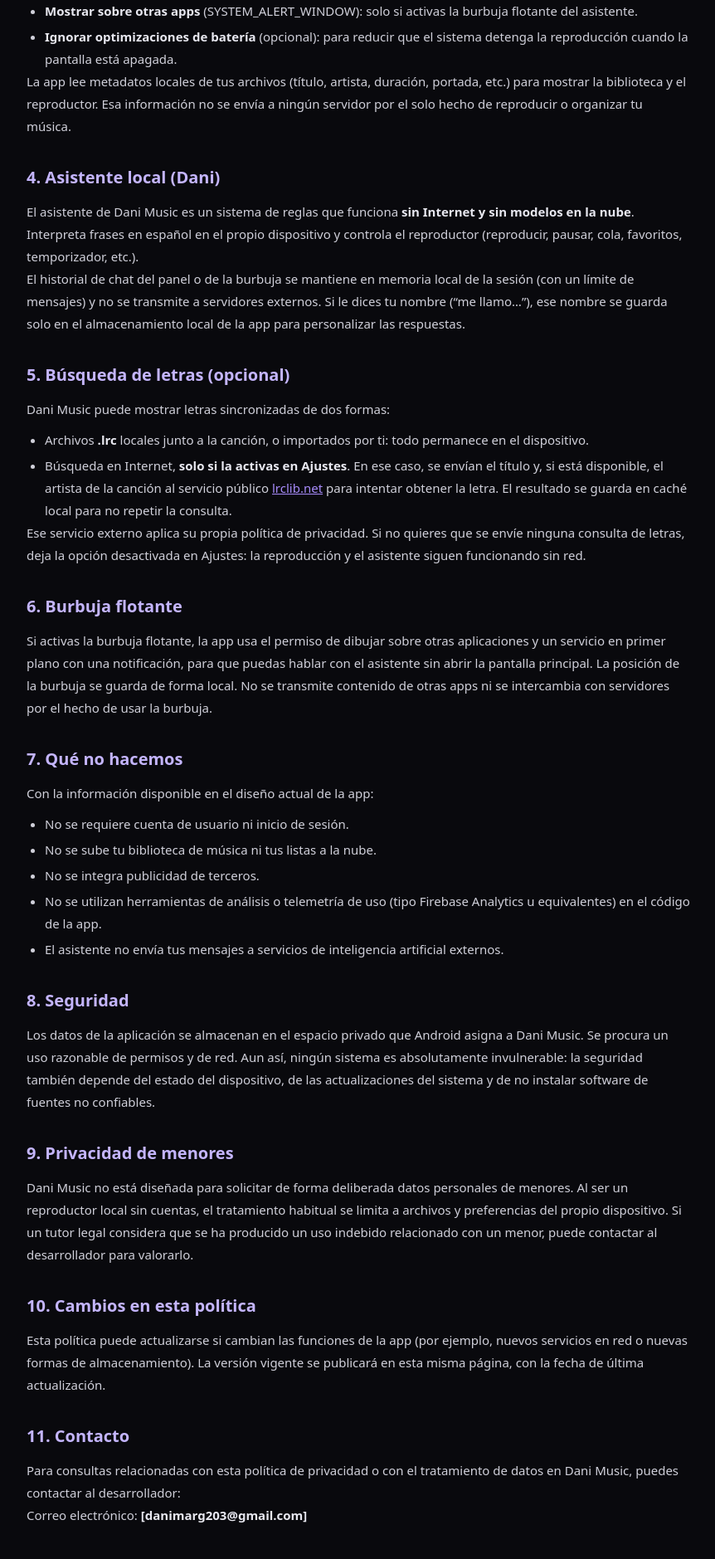
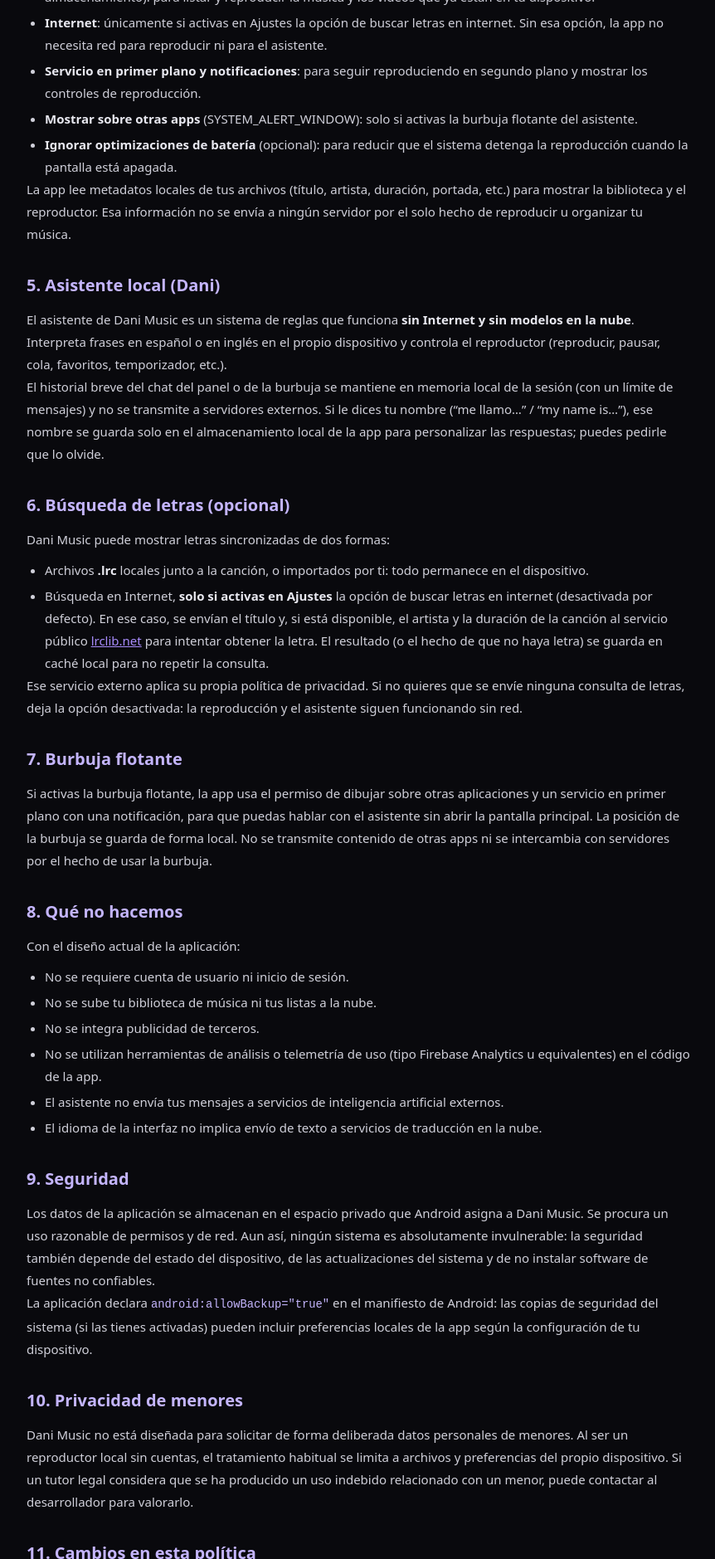
Before and after one commit to GabryYR/Dani-Musica-Local, a plain HTML site: page privacy-policy.html in a window 1280 px wide. Shown: the part 921-2800 px from the top of the page at 83% size, without its empty margins (208-1070 px from the left). Drawn offline with Linux system fonts and the light colour scheme.

Commit message:
Update privacy policy sections and formatting

```diff
--- a/privacy-policy.html
+++ b/privacy-policy.html
@@ -90,6 +90,11 @@
       font-weight: 600;
     }
 
+    code {
+      font-size: 0.92em;
+      color: #c4b5fd;
+    }
+
     footer {
       margin-top: 45px;
       padding-top: 20px;
@@ -133,12 +138,22 @@
       reproducción, la posición de cada canción o vídeo, el nombre
       que le digas al asistente y el resto de ajustes se guardan
       <strong>solo en el teléfono</strong>, mediante el almacenamiento
-      local de la aplicación.
+      local de la aplicación (preferencias privadas de Android).
     </p>
   </section>
 
   <section>
-    <h2>3. Permisos y datos del dispositivo</h2>
+    <h2>3. Idioma de la interfaz</h2>
+    <p>
+      La interfaz y el asistente pueden mostrarse en español o en inglés
+      según el idioma del sistema del teléfono. Esa elección se resuelve
+      <strong>en el propio dispositivo</strong>, sin enviar datos a
+      servidores de traducción ni a servicios externos.
+    </p>
+  </section>
+
+  <section>
+    <h2>4. Permisos y datos del dispositivo</h2>
     <p>
       Para funcionar, la app puede solicitar o usar los siguientes
       permisos, según la versión de Android y las funciones que actives:
@@ -151,9 +166,9 @@
         vídeos que ya están en tu dispositivo.
       </li>
       <li>
-        <strong>Internet</strong>: únicamente si activas la búsqueda
-        de letras en Ajustes. Sin esa opción, la app no necesita red
-        para reproducir ni para el asistente.
+        <strong>Internet</strong>: únicamente si activas en Ajustes la
+        opción de buscar letras en internet. Sin esa opción, la app no
+        necesita red para reproducir ni para el asistente.
       </li>
       <li>
         <strong>Servicio en primer plano y notificaciones</strong>:
@@ -175,29 +190,30 @@
       La app lee metadatos locales de tus archivos (título, artista,
       duración, portada, etc.) para mostrar la biblioteca y el
       reproductor. Esa información no se envía a ningún servidor
-      por el solo hecho de reproducir o organizar tu música.
+      por el solo hecho de reproducir u organizar tu música.
     </p>
   </section>
 
   <section>
-    <h2>4. Asistente local (Dani)</h2>
+    <h2>5. Asistente local (Dani)</h2>
     <p>
       El asistente de Dani Music es un sistema de reglas que funciona
       <strong>sin Internet y sin modelos en la nube</strong>. Interpreta
-      frases en español en el propio dispositivo y controla el
-      reproductor (reproducir, pausar, cola, favoritos, temporizador, etc.).
+      frases en español o en inglés en el propio dispositivo y controla
+      el reproductor (reproducir, pausar, cola, favoritos, temporizador, etc.).
     </p>
     <p>
-      El historial de chat del panel o de la burbuja se mantiene en
-      memoria local de la sesión (con un límite de mensajes) y no se
+      El historial breve del chat del panel o de la burbuja se mantiene
+      en memoria local de la sesión (con un límite de mensajes) y no se
       transmite a servidores externos. Si le dices tu nombre
-      (“me llamo…”), ese nombre se guarda solo en el almacenamiento
-      local de la app para personalizar las respuestas.
+      (“me llamo…” / “my name is…”), ese nombre se guarda solo en el
+      almacenamiento local de la app para personalizar las respuestas;
+      puedes pedirle que lo olvide.
     </p>
   </section>
 
   <section>
-    <h2>5. Búsqueda de letras (opcional)</h2>
+    <h2>6. Búsqueda de letras (opcional)</h2>
     <p>
       Dani Music puede mostrar letras sincronizadas de dos formas:
     </p>
@@ -207,24 +223,25 @@
         o importados por ti: todo permanece en el dispositivo.
       </li>
       <li>
-        Búsqueda en Internet, <strong>solo si la activas en Ajustes</strong>.
+        Búsqueda en Internet, <strong>solo si activas en Ajustes</strong>
+        la opción de buscar letras en internet (desactivada por defecto).
         En ese caso, se envían el título y, si está disponible, el
-        artista de la canción al servicio público
+        artista y la duración de la canción al servicio público
         <a href="https://lrclib.net" rel="noopener noreferrer">lrclib.net</a>
-        para intentar obtener la letra. El resultado se guarda en
-        caché local para no repetir la consulta.
+        para intentar obtener la letra. El resultado (o el hecho de que
+        no haya letra) se guarda en caché local para no repetir la consulta.
       </li>
     </ul>
     <p>
       Ese servicio externo aplica su propia política de privacidad.
       Si no quieres que se envíe ninguna consulta de letras, deja
-      la opción desactivada en Ajustes: la reproducción y el asistente
-      siguen funcionando sin red.
+      la opción desactivada: la reproducción y el asistente siguen
+      funcionando sin red.
     </p>
   </section>
 
   <section>
-    <h2>6. Burbuja flotante</h2>
+    <h2>7. Burbuja flotante</h2>
     <p>
       Si activas la burbuja flotante, la app usa el permiso de dibujar
       sobre otras aplicaciones y un servicio en primer plano con una
@@ -236,8 +253,8 @@
   </section>
 
   <section>
-    <h2>7. Qué no hacemos</h2>
-    <p>Con la información disponible en el diseño actual de la app:</p>
+    <h2>8. Qué no hacemos</h2>
+    <p>Con el diseño actual de la aplicación:</p>
     <ul>
       <li>No se requiere cuenta de usuario ni inicio de sesión.</li>
       <li>No se sube tu biblioteca de música ni tus listas a la nube.</li>
@@ -246,11 +263,13 @@
           (tipo Firebase Analytics u equivalentes) en el código de la app.</li>
       <li>El asistente no envía tus mensajes a servicios de inteligencia
           artificial externos.</li>
+      <li>El idioma de la interfaz no implica envío de texto a servicios
+          de traducción en la nube.</li>
     </ul>
   </section>
 
   <section>
-    <h2>8. Seguridad</h2>
+    <h2>9. Seguridad</h2>
     <p>
       Los datos de la aplicación se almacenan en el espacio privado
       que Android asigna a Dani Music. Se procura un uso razonable de
@@ -259,10 +278,16 @@
       dispositivo, de las actualizaciones del sistema y de no
       instalar software de fuentes no confiables.
     </p>
+    <p>
+      La aplicación declara <code>android:allowBackup="true"</code> en
+      el manifiesto de Android: las copias de seguridad del sistema
+      (si las tienes activadas) pueden incluir preferencias locales
+      de la app según la configuración de tu dispositivo.
+    </p>
   </section>
 
   <section>
-    <h2>9. Privacidad de menores</h2>
+    <h2>10. Privacidad de menores</h2>
     <p>
       Dani Music no está diseñada para solicitar de forma deliberada
       datos personales de menores. Al ser un reproductor local sin
@@ -274,7 +299,7 @@
   </section>
 
   <section>
-    <h2>10. Cambios en esta política</h2>
+    <h2>11. Cambios en esta política</h2>
     <p>
       Esta política puede actualizarse si cambian las funciones de
       la app (por ejemplo, nuevos servicios en red o nuevas formas
@@ -284,15 +309,15 @@
   </section>
 
   <section>
-    <h2>11. Contacto</h2>
+    <h2>12. Contacto</h2>
     <p>
       Para consultas relacionadas con esta política de privacidad
       o con el tratamiento de datos en Dani Music, puedes contactar
-      al desarrollador:
+      al desarrollador danimarg203@gmail.com
     </p>
     <p>
       Correo electrónico:
-      <strong>[danimarg203@gmail.com]</strong>
+      <strong>[COLOCA AQUÍ TU CORREO PÚBLICO]</strong>
     </p>
   </section>
 
```
